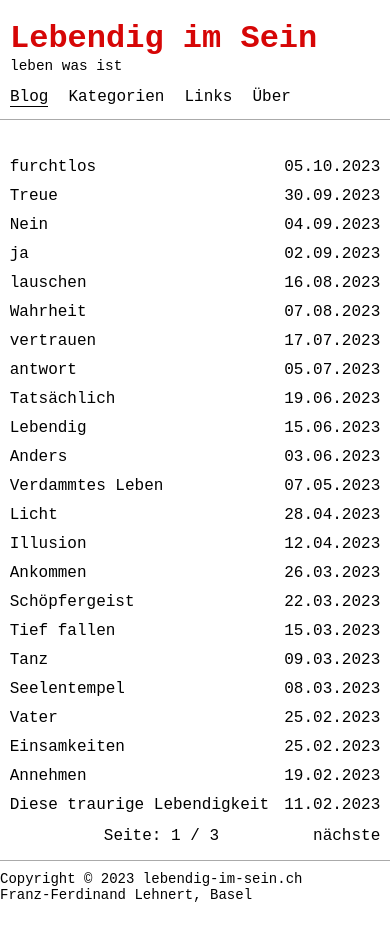
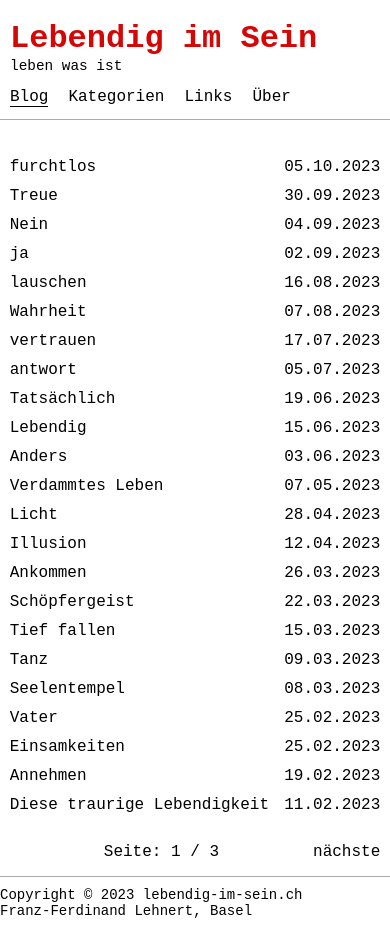
Before and after one commit to lebendigimsein/webpage, a Jekyll site: the page built from index.html, in a window 390 px wide. Built offline with Jekyll 4.4.1, drawn with Linux system fonts in a browser that asks for light colours; the list of posts is cut into pages by our own code.

Commit message:
mobile css changed

```diff
--- a/_sass/mobile.scss
+++ b/_sass/mobile.scss
@@ -9,7 +9,7 @@
 
   /* Posts list */
   .list-pagination {
-    margin: 10px 0 5px 0;
+    margin: 26px 0 5px 0;
   }
 
   /* Footer */
```
